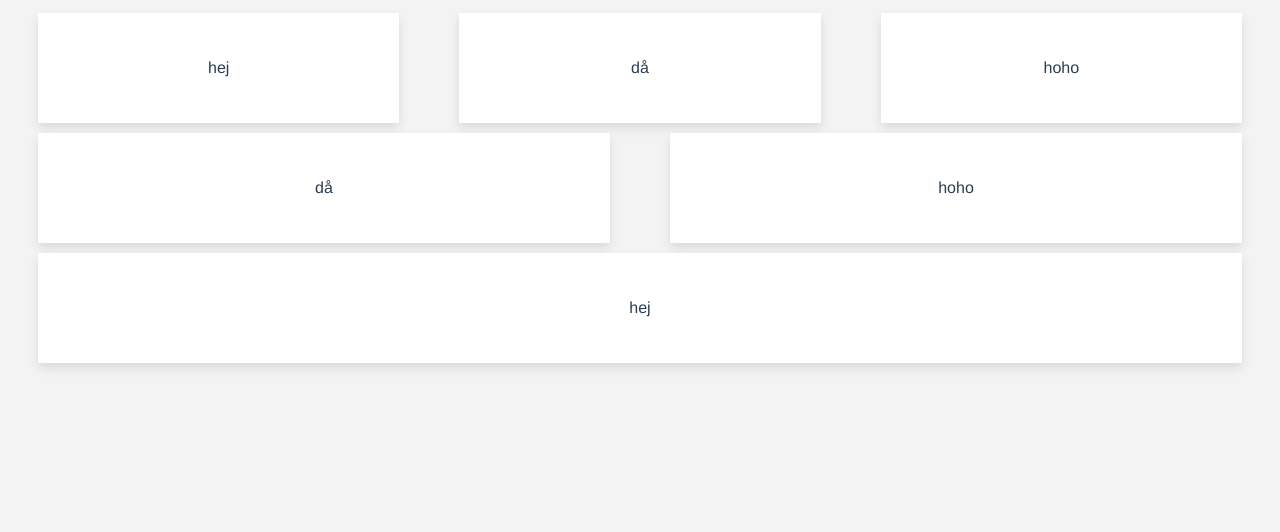
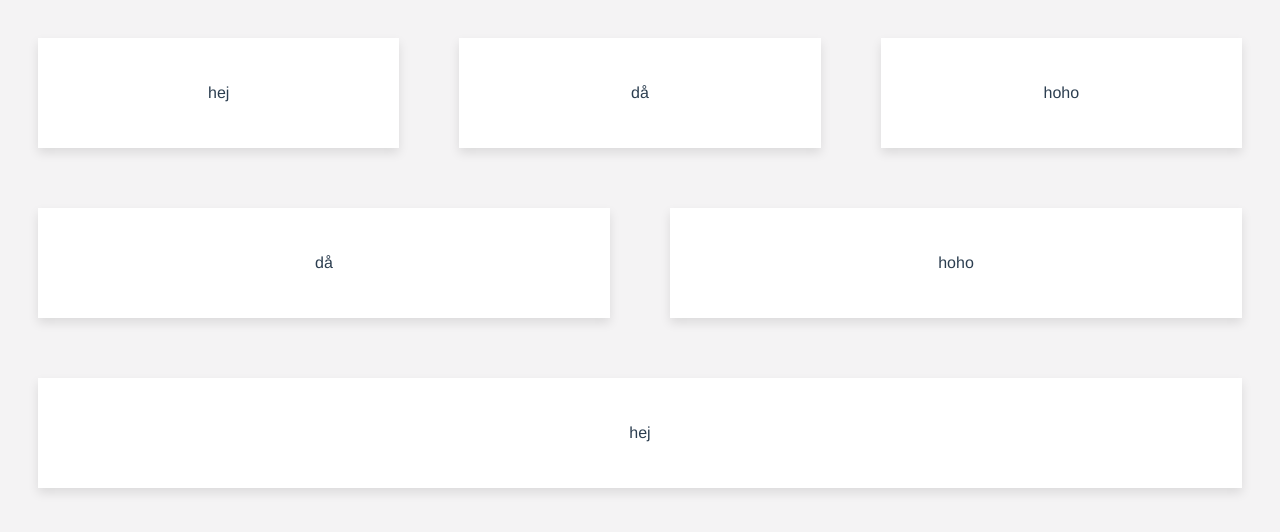
Before and after one commit to LovreB/draggable-grid, a Vue app: page / in a window 1280 px wide. Shown: the top 532 px of the page. Built offline with nearby package versions, Linux system fonts and the light colour scheme.

Commit message:
possible to move to new row

```diff
--- a/src/App.vue
+++ b/src/App.vue
@@ -89,6 +89,7 @@ export default {
       moveEnd(toRow, [toIndex, insertAfter]) {
 
           if (this.draggedItemIndex && (this.draggedItemIndex.row != toRow || this.draggedItemIndex.block != toIndex)) {
+              if (toIndex != -1) {
                   if (insertAfter) {
                       toIndex = toIndex + 1;
                   }
@@ -98,6 +99,23 @@ export default {
                       toRow,
                       toIndex
                   )
+              } else {
+                  if (insertAfter) {
+                      toRow = toRow + 1;
+                  }
+                  const row = {
+                      blocks: [
+                      ]
+                  };
+                  this.insertRow(row, toRow);
+                  this.moveBlock(
+                      this.draggedItemIndex.row,
+                      this.draggedItemIndex.block,
+                      toRow,
+                      toIndex +1
+                  )
+              }
+
           }
           this.draggedItemIndex = null
       },
@@ -105,6 +123,7 @@ export default {
           const block = this.rows[fromRow].blocks[fromBlock]
           this.removeBlock(fromRow, fromBlock)
           this.insertBlock(block, toRow, toBlock)
+          this.rows[fromRow].blocks.length == 0 ? this.removeRow(fromRow) : ''
       },
       removeBlock(rowInd, blockInd) {
           this.rows[rowInd].blocks.splice(blockInd, 1)
@@ -112,8 +131,11 @@ export default {
       insertBlock(block, rowInd, blockInd) {
           this.rows[rowInd].blocks.splice(blockInd, 0, block)
       },
+      removeRow(rowInd) {
+          this.rows.splice(rowInd, 1)
+      },
       insertRow(row, rowInd) {
-          this.rows.splice(rowInd, 0, row);
+          this.rows.splice(rowInd, 0, row)
       },
   }
 }
--- a/src/components/BlockRow.vue
+++ b/src/components/BlockRow.vue
@@ -1,5 +1,10 @@
 <template>
     <div class="blockrow" >
+        <div
+            class="empty"
+            @mouseup="$emit('dragEnd', [-1, false])"
+        />
+        <div class="blockrow__blocks">
             <block v-for="(b, i) in blocks"
                    :key="i"
                    :title="b.title"
@@ -9,6 +14,11 @@
                    @insSide="$emit('insSide', i)"
                    @moveStart="$emit('dragStart', i)"
                    @moveEnd="$emit('dragEnd', [i, $event])"
+            />
+        </div>
+        <div
+            class="empty"
+            @mouseup="$emit('dragEnd', [-1, true])"
         />
     </div>
 </template>
@@ -38,5 +48,13 @@ export default {
 .blockrow {
     display: flex;
     flex-grow: 1;
+    flex-direction: column;
+}
+.blockrow__blocks {
+    display: flex;
+    flex-grow: 1;
+}
+.empty {
+    height: 25px;
 }
 </style>
```
Lines whose indentation alone changed are shown as unchanged.
